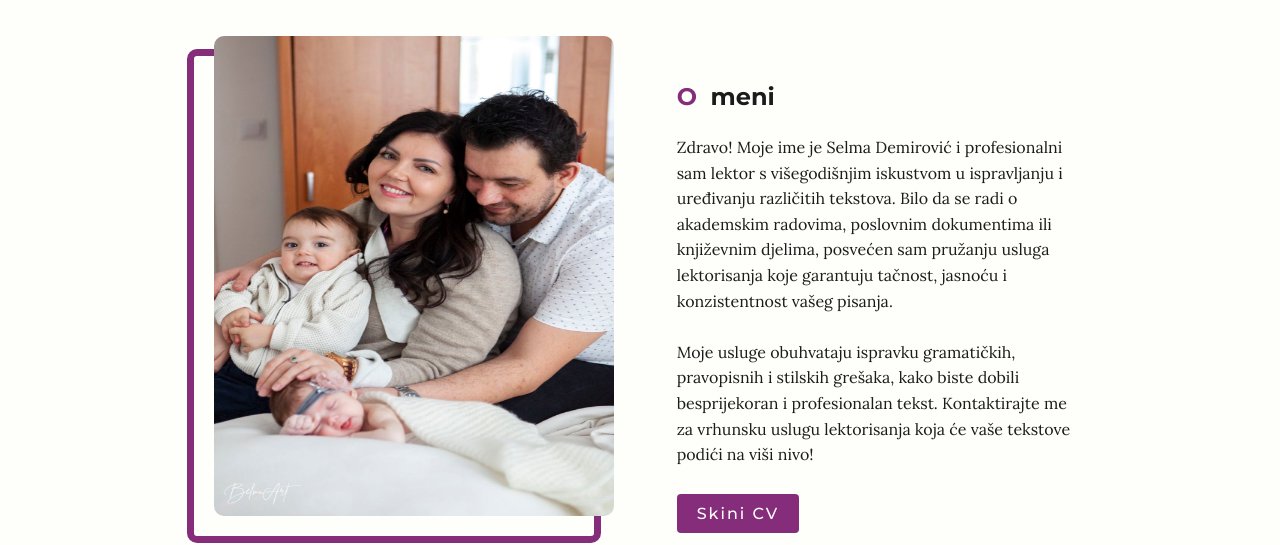
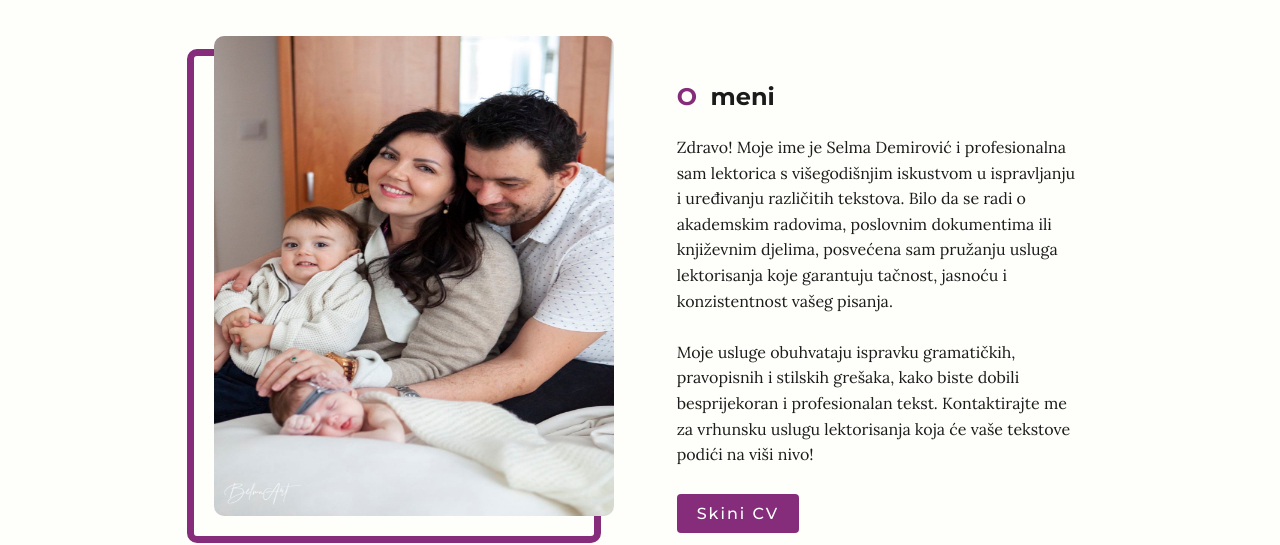
Before and after one commit to NedimBegic/Siman.ba, a React (Vite) app: page / in a window 1280 px wide. Shown: the part 920-1465 px from the top of the page. Built offline with nearby package versions, Linux system fonts and the light colour scheme.

Commit message:
changes small

```diff
--- a/src/components/AboutMe.jsx
+++ b/src/components/AboutMe.jsx
@@ -6,20 +6,22 @@ import cv from "../assets/cv.pdf";
 const AboutMe = () => {
   return (
     <div id="about-me" className={styles.container}>
-      <div className={styles.imageContainer}>
-        <img src={about} alt="About me" className={styles.image} />
-      </div>
+      {
+        <div className={styles.imageContainer}>
+          <img src={about} alt="About me" className={styles.image} />
+        </div>
+      }
       <div className={styles.textContainer}>
         <div>
           <h2 className={styles.o}>O &nbsp;</h2>
           <h2>meni</h2>
         </div>
         <p>
-          Zdravo! Moje ime je Selma Demirović i profesionalni sam lektor s
+          Zdravo! Moje ime je Selma Demirović i profesionalna sam lektorica s
           višegodišnjim iskustvom u ispravljanju i uređivanju različitih
           tekstova. Bilo da se radi o akademskim radovima, poslovnim dokumentima
-          ili književnim djelima, posvećen sam pružanju usluga lektorisanja koje
-          garantuju tačnost, jasnoću i konzistentnost vašeg pisanja. <br />{" "}
+          ili književnim djelima, posvećena sam pružanju usluga lektorisanja
+          koje garantuju tačnost, jasnoću i konzistentnost vašeg pisanja. <br />{" "}
           <br />
           Moje usluge obuhvataju ispravku gramatičkih, pravopisnih i stilskih
           grešaka, kako biste dobili besprijekoran i profesionalan tekst.
--- a/src/components/Work.jsx
+++ b/src/components/Work.jsx
@@ -68,12 +68,12 @@ const Work = () => {
           }`}
         >
           <Square
-            item={experience[0]}
+            item={experience[1]}
             left={false}
             active={isEdukacijaActive}
           />
           <Square
-            item={experience[1]}
+            item={experience[0]}
             left={false}
             active={isEdukacijaActive}
           />
```
